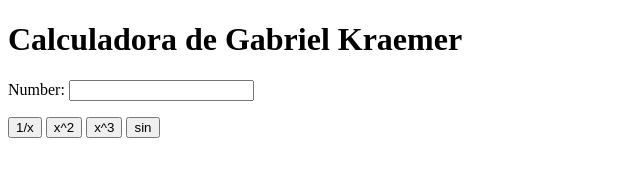
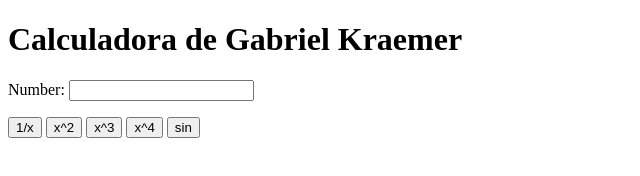
Before and after one commit to Gabriel-Kraemer/my_calculator, a plain HTML site: page index.html in a window 1280 px wide. Shown: the full height of the page, 0-640 px from the left. Drawn offline with Linux system fonts and the light colour scheme.

Commit message:
"x^4 button"

```diff
--- a/index.html
+++ b/index.html
@@ -12,6 +12,7 @@
 			<button onclick="inverse()"> 1/x </button>
 			<button onclick="square()"> x^2 </button>
 			<button onclick="cube()"> x^3 </button>
+            <button onclick="power_4()"> x^4</button>
 			<button onclick="sine()"> sin </button>
 		</p>
 		<script type="text/javascript">
```
